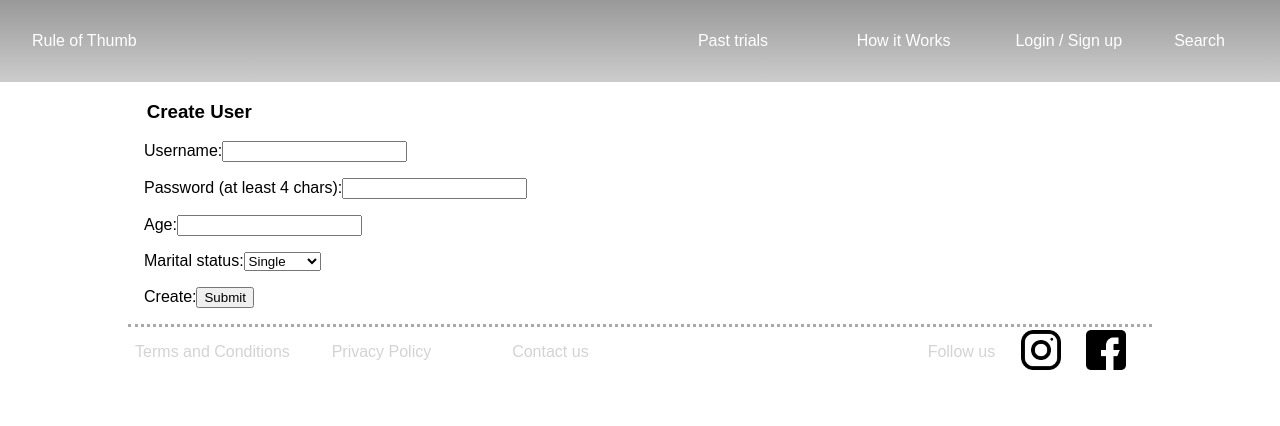
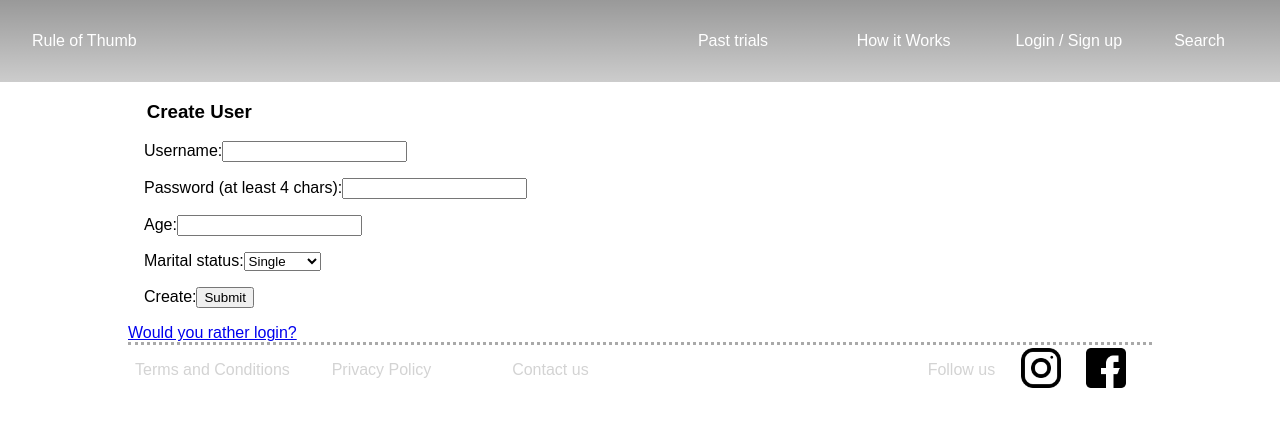
Before and after one commit to EstebanDalelR/zemogaUI, a Next.js app: page /signup in a window 1280 px wide. Shown: the top 426 px of the page. Built offline with nearby package versions, Linux system fonts and the light colour scheme.

Commit message:
Added links to switch login/signup, made pass and user required

```diff
--- a/pages/login.tsx
+++ b/pages/login.tsx
@@ -27,6 +27,7 @@ const Login: NextPage = () => {
           <input
             type="text"
             id="name"
+            required
             name="name"
             value={name}
             onChange={(ev)=>setName(ev.target.value)}
@@ -37,6 +38,7 @@ const Login: NextPage = () => {
           <input
             type="password"
             id="password"
+            required
             value={password}
             minLength={4}
             onChange={(ev)=>setPassword(ev.target.value)}
--- a/pages/signup.tsx
+++ b/pages/signup.tsx
@@ -1,7 +1,8 @@
 import { NextPage } from 'next';
 import Layout from '../components/layout'
 import { useState } from "react"
-const Login: NextPage = () => {
+import Link from 'next/link';
+const Signup: NextPage = () => {
   let [name, setName] = useState("")
   let [password, setPassword] = useState("")
   let [age, setAge] = useState("")
@@ -29,6 +30,7 @@ const Login: NextPage = () => {
             type="text"
             id="name"
             name="name"
+            required
             value={name}
             onChange={(ev)=>setName(ev.target.value)}
           />
@@ -39,6 +41,7 @@ const Login: NextPage = () => {
             type="password"
             id="password"
             value={password}
+            required
             minLength={4}
             onChange={(ev)=>setPassword(ev.target.value)}
             name="password"
@@ -74,8 +77,15 @@ const Login: NextPage = () => {
           <input type="submit" id="submit" name="submit" />
         </div>
       </form>
+      <div>
+        <Link href="/login">
+          <a>
+            Would you rather login?
+          </a>
+        </Link>
+      </div>
     </Layout>
   );
 }
 
-export default Login;
+export default Signup;
```
